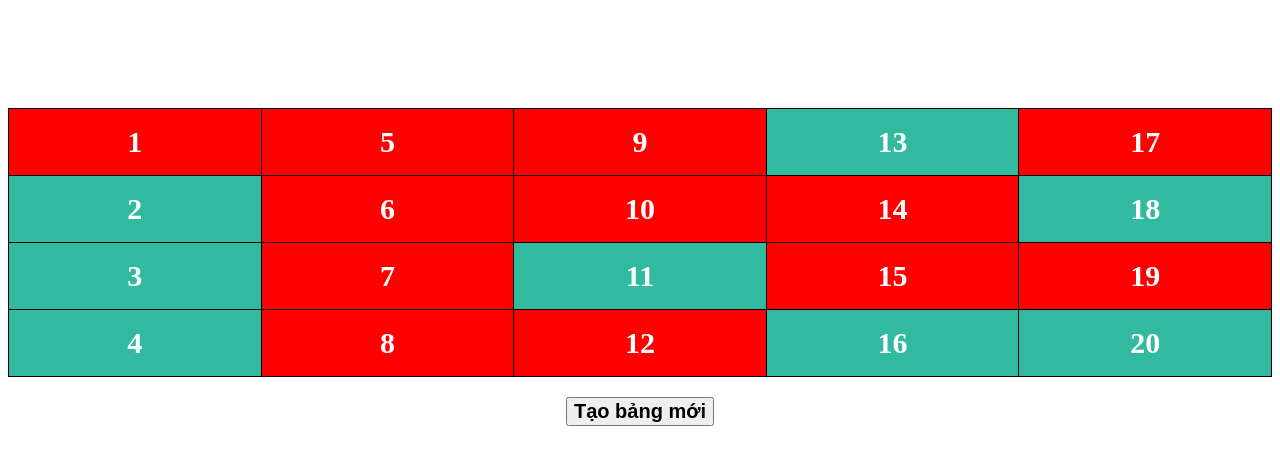
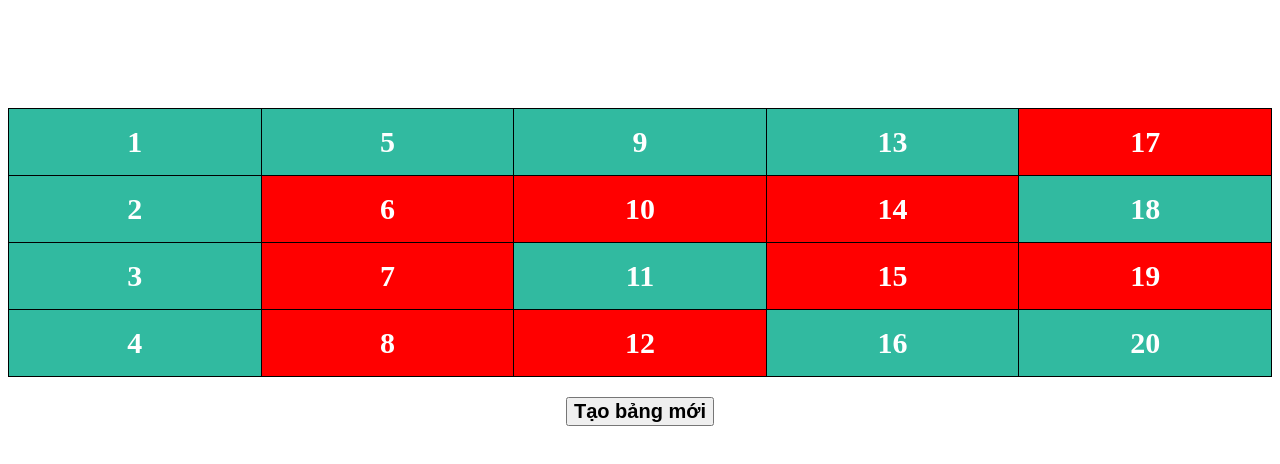
Before and after one commit to kanokano6879/colorgrid, a plain HTML site: page index.html in a window 1280 px wide. Drawn offline with Linux system fonts and the light colour scheme.

Commit message:
Update index.html

```diff
--- a/index.html
+++ b/index.html
@@ -50,6 +50,9 @@
 		        var row = table.insertRow(i);
 		        for (var j = 0; j < 5; j++) {
 		            var color = colors[Math.floor(Math.random() * colors.length)];
+			    if (i == 0 && j >= 0 && j <= 2) {
+		            	color = '#31baa0';
+		            }
 		            var cell = row.insertCell(j);
 		            cell.textContent = arrayLabel[i][j];
 						cell.style.fontSize = "30px";
```
